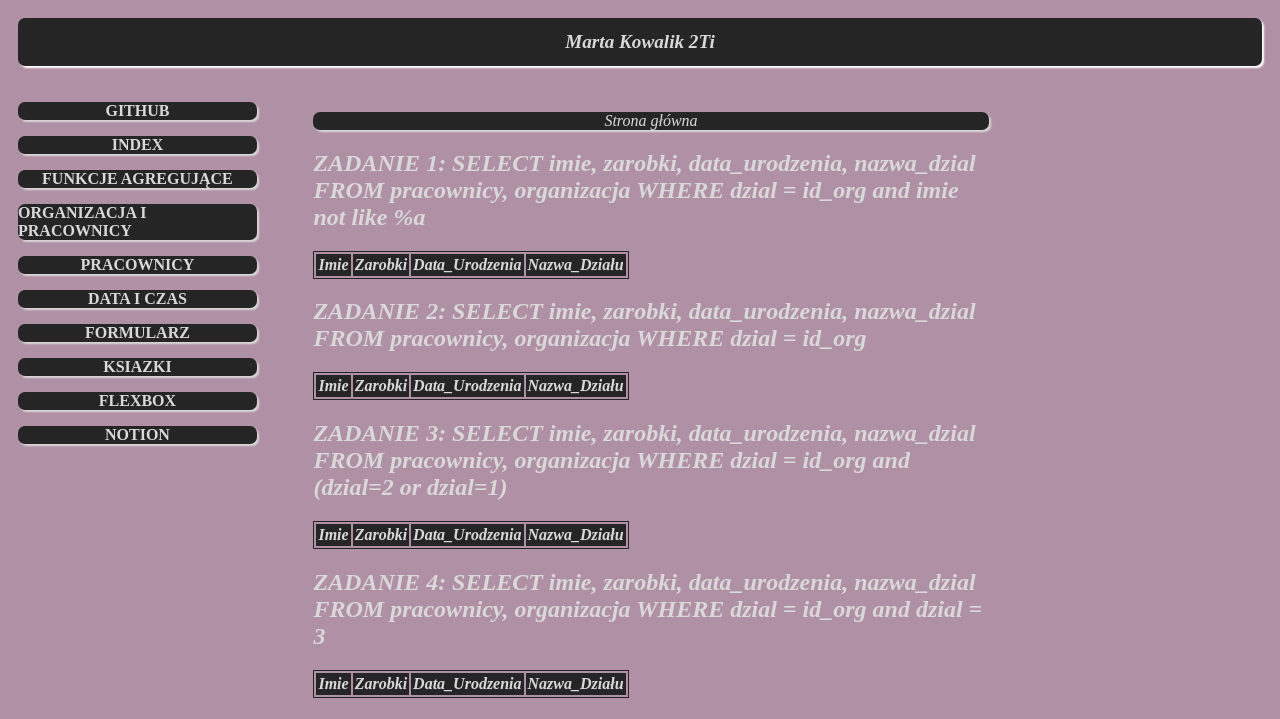
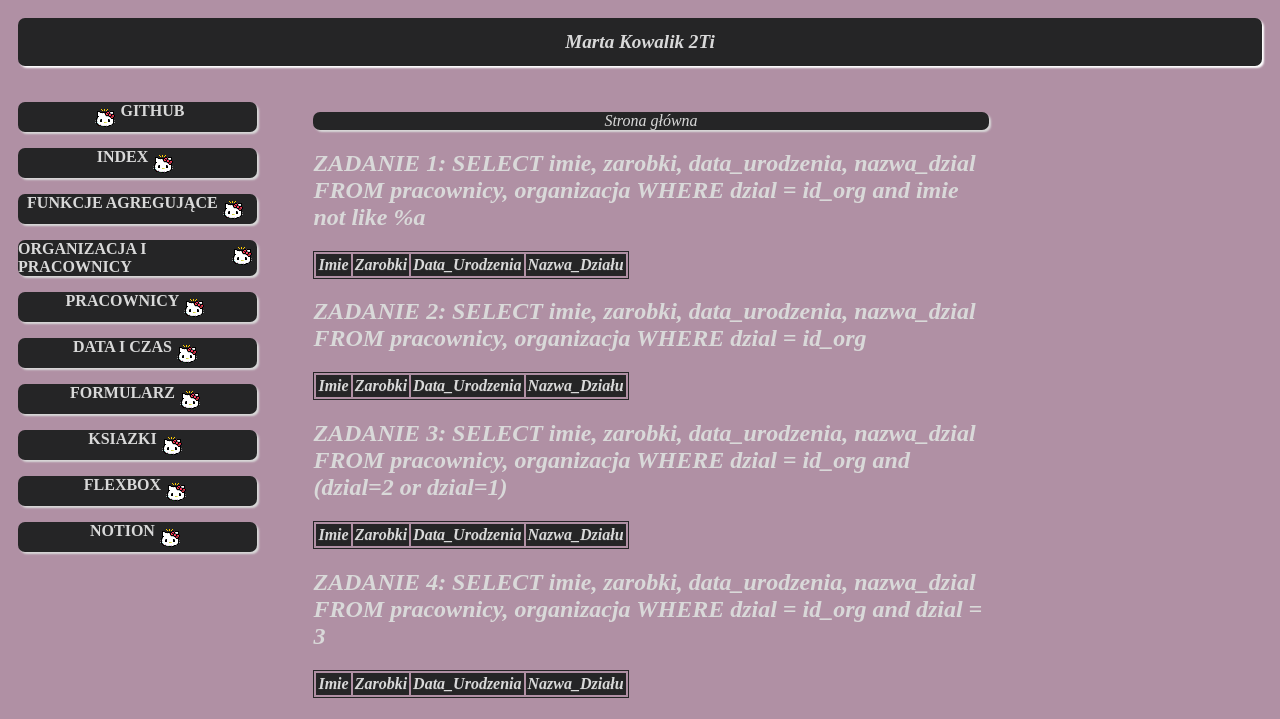
Before and after one commit to SK-2019/php-sql-wprowadzenie-Marcia56, a PHP site: page /index.php in a window 1280 px wide. Shown: the top 719 px of the page. Run offline with PHP 8.4, Linux system fonts and the light colour scheme; data that the repository does not hold is empty.

Commit message:
Update menu.php

```diff
--- a/inne/menu.php
+++ b/inne/menu.php
@@ -1,10 +1,10 @@
-          <a class="link" href="https://github.com/SK-2019/php-sql-wprowadzenie-Marta-Kowalik">GITHUB</a>
-          <a class="link" href="/index.php">INDEX</a>
-          <a class="link" href="../pracownicy/agregat.php"><b>FUNKCJE AGREGUJĄCE</b></a>
-          <a class="link" href="../pracownicy/orgpracownicy.php">ORGANIZACJA I PRACOWNICY</a>
-          <a class="link" href="../pracownicy/pracownicy.php">PRACOWNICY</a>
-          <a class="link" href="../pracownicy/dataiczas.php">DATA I CZAS</a>
-          <a class="link" href="../formularz/formularz.html">FORMULARZ</a>
-          <a class="link" href="../biblioteka/ksiazki.php">KSIAZKI</a>
-          <a class="link" href="../flexbox/flexbox.php">FLEXBOX</a>
-          <a class="link" href="https://www.notion.so/SQL-3ccfadeab4b84d7794d7a13966de2547">NOTION</a>
+          <a class="link" href="https://github.com/SK-2019/php-sql-wprowadzenie-Marta-Kowalik"><img class="obrazek" src="../hk1.gif">GITHUB</a>
+          <a class="link" href="/index.php">INDEX<img class="obrazek" src="../hk1.gif"></a>
+          <a class="link" href="../pracownicy/agregat.php">FUNKCJE AGREGUJĄCE<img class="obrazek" src="../hk1.gif"></a>
+          <a class="link" href="../pracownicy/orgpracownicy.php">ORGANIZACJA I PRACOWNICY<img class="obrazek" src="../hk1.gif"></a>
+          <a class="link" href="../pracownicy/pracownicy.php">PRACOWNICY<img class="obrazek" src="../hk1.gif"></a>
+          <a class="link" href="../pracownicy/dataiczas.php">DATA I CZAS<img class="obrazek" src="../hk1.gif"></a>
+          <a class="link" href="../formularz/formularz.html">FORMULARZ<img class="obrazek" src="../hk1.gif"></a>
+          <a class="link" href="../biblioteka/ksiazki.php">KSIAZKI<img class="obrazek" src="../hk1.gif"></a>
+          <a class="link" href="../flexbox/flexbox.php">FLEXBOX<img class="obrazek" src="../hk1.gif"></a>
+          <a class="link" href="https://www.notion.so/SQL-3ccfadeab4b84d7794d7a13966de2547">NOTION<img class="obrazek" src="../hk1.gif"></a>
```
